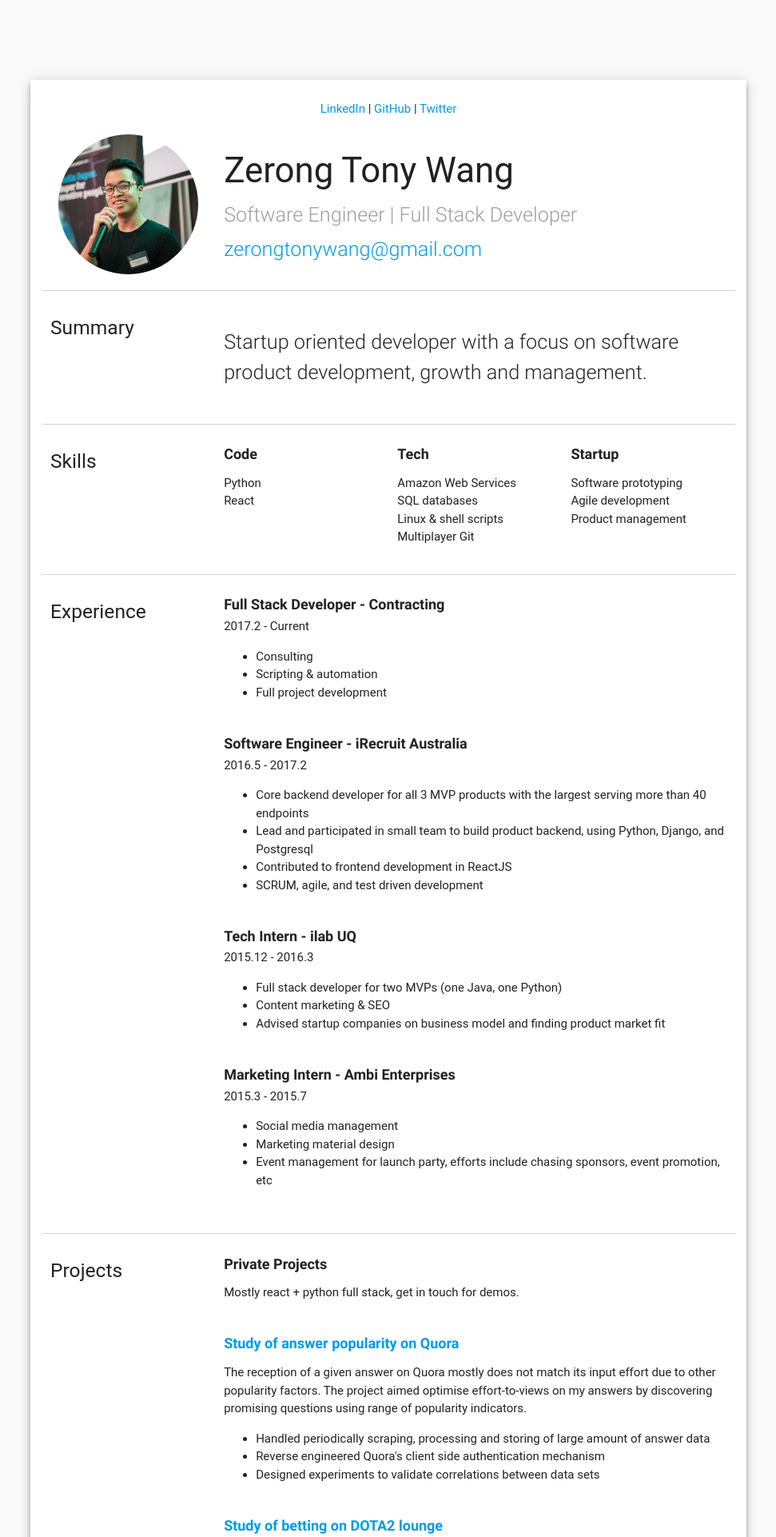
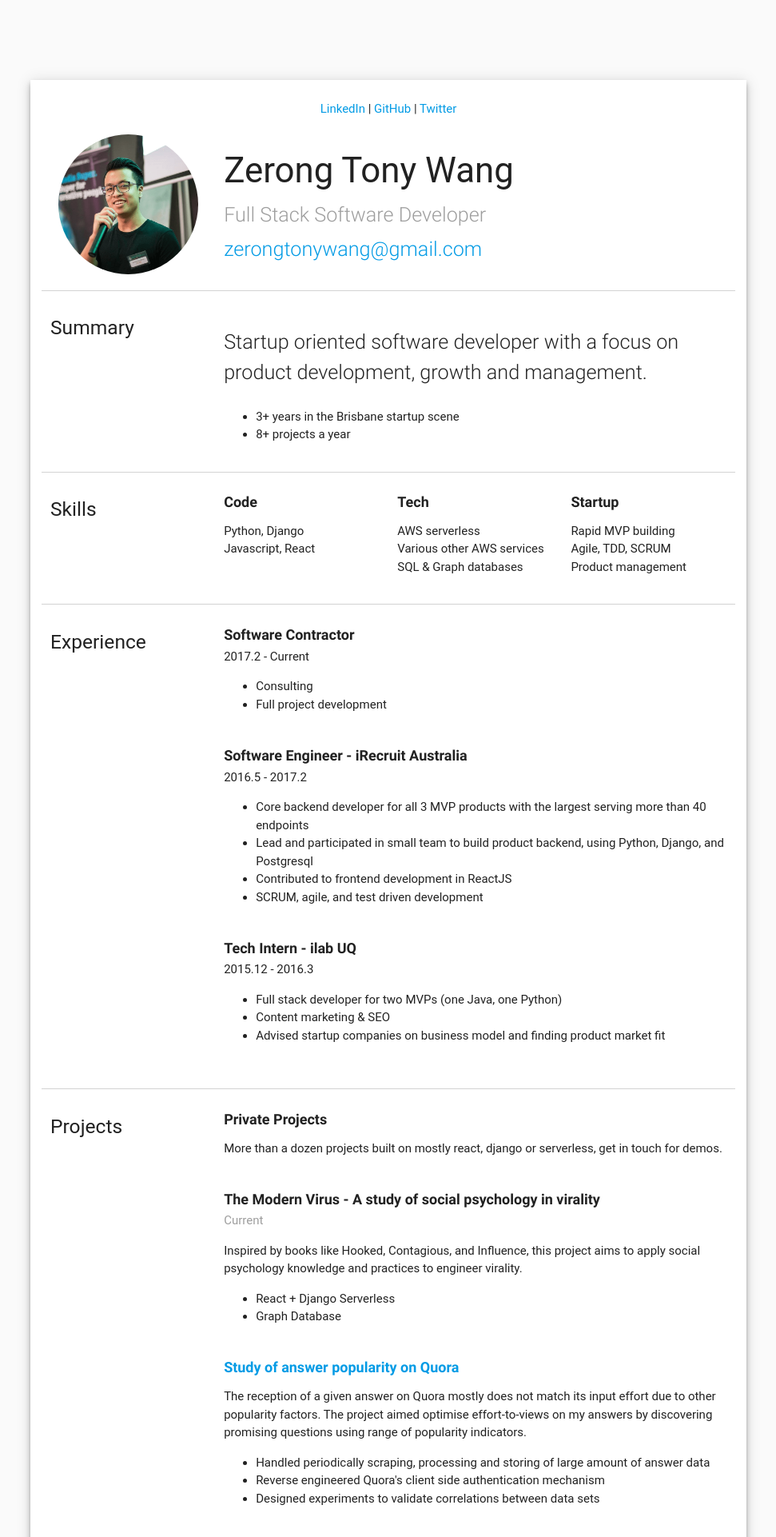
Before and after one commit to s4291158/portfolio, a Django app: template templates/resume.html in a window 1280 px wide. Shown: the top 1922 px of the page at 80% size, without its empty margins (154-1125 px from the left). Run offline with Django 3.2, Linux system fonts and the light colour scheme; the template is opened without the code that fills it, so the values that code supplies are empty; some libraries are stand-ins or nearby versions; some web fonts are replaced.

Commit message:
updated resume

```diff
--- a/templates/resume.html
+++ b/templates/resume.html
@@ -39,7 +39,7 @@
       <div class="col m9 s12">
         <div class="headline">
           <h3>Zerong Tony Wang</h3>
-          <h5 class="grey-text lighten-2 flow-text">Software Engineer | Full Stack Developer</h5>
+          <h5 class="grey-text lighten-2 flow-text">Full Stack Software Developer</h5>
           <a href="mailto:zerongtonywang@gmail.com?Subject=Intro"><span class="flow-text">
           zerongtonywang@gmail.com
         </span></a>
@@ -53,11 +53,11 @@
       </div>
       <div class="col m9 s12">
         <p class="flow-text">
-          Startup oriented developer with a focus on software product development, growth and management.
+          Startup oriented software developer with a focus on product development, growth and management.
         </p>
-        <ul class="browser-default hide">
-          <li>2 years participating in startup scene</li>
-          <li>15+ Hackathons / Startup weekends attended</li>
+        <ul class="browser-default">
+          <li>3+ years in the Brisbane startup scene</li>
+          <li>8+ projects a year</li>
         </ul>
       </div>
     </div>
@@ -70,8 +70,8 @@
       <div class="col m3 s12">
         <h6 class="section-title">Code</h6>
         <ul>
-          <li>Python</li>
-          <li>React</li>
+          <li>Python, Django</li>
+          <li>Javascript, React</li>
         </ul>
       </div>
 
@@ -79,18 +79,17 @@
       <div class="col m3 s12">
         <h6 class="section-title">Tech</h6>
         <ul>
-          <li>Amazon Web Services</li>
-          <li>SQL databases</li>
-          <li>Linux & shell scripts</li>
-          <li>Multiplayer Git</li>
+          <li>AWS serverless</li>
+          <li>Various other AWS services</li>
+          <li>SQL & Graph databases</li>
         </ul>
       </div>
 
       <div class="col m3 s12">
         <h6 class="section-title">Startup</h6>
         <ul>
-          <li>Software prototyping</li>
-          <li>Agile development</li>
+          <li>Rapid MVP building</li>
+          <li>Agile, TDD, SCRUM</li>
           <li>Product management</li>
         </ul>
       </div>
@@ -101,14 +100,11 @@
       </div>
       <div class="col m9 s12">
         <div class="section-item">
-          <h6 class="section-title">Full Stack Developer - Contracting</h6>
+          <h6 class="section-title">Software Contractor</h6>
           <span>2017.2 - Current</span>
           <ul class="browser-default">
             <li>
               Consulting
-            </li>
-            <li>
-              Scripting & automation
             </li>
             <li>
               Full project development
@@ -150,22 +146,6 @@
             </li>
           </ul>
         </div>
-
-        <div class="section-item">
-          <h6 class="section-title">Marketing Intern - Ambi Enterprises</h6>
-          <span>2015.3 - 2015.7</span>
-          <ul class="browser-default">
-            <li>
-              Social media management
-            </li>
-            <li>
-              Marketing material design
-            </li>
-            <li>
-              Event management for launch party, efforts include chasing sponsors, event promotion, etc
-            </li>
-          </ul>
-        </div>
       </div>
     </div>
     <div class="row row-section">
@@ -173,24 +153,24 @@
         <h5>Projects</h5>
       </div>
       <div class="col m9 s12">
-        <div class="section-item hide">
-          <h6 class="section-title">Study of social psychology in virality</h6>
-          <span class="grey-text">Current</span>
+        <div class="section-item">
+          <h6 class="section-title">Private Projects</h6>
           <p>
-            Inspired by the books Contagious and Influence, this project aims to apply social psychology knowledge and
-            practices to boost content consumption & distribution.
+            More than a dozen projects built on mostly react, django or serverless, get in touch for demos.
           </p>
-          <ul class="browser-default">
-            <li>Building frontend with Angular</li>
-            <li>Content creation</li>
-          </ul>
         </div>
 
         <div class="section-item">
-          <h6 class="section-title">Private Projects</h6>
+          <h6 class="section-title">The Modern Virus - A study of social psychology in virality</h6>
+          <span class="grey-text">Current</span>
           <p>
-            Mostly react + python full stack, get in touch for demos.
+            Inspired by books like Hooked, Contagious, and Influence, this project aims to apply social psychology
+            knowledge and practices to engineer virality.
           </p>
+          <ul class="browser-default">
+            <li>React + Django Serverless</li>
+            <li>Graph Database</li>
+          </ul>
         </div>
 
         <div class="section-item">
```
